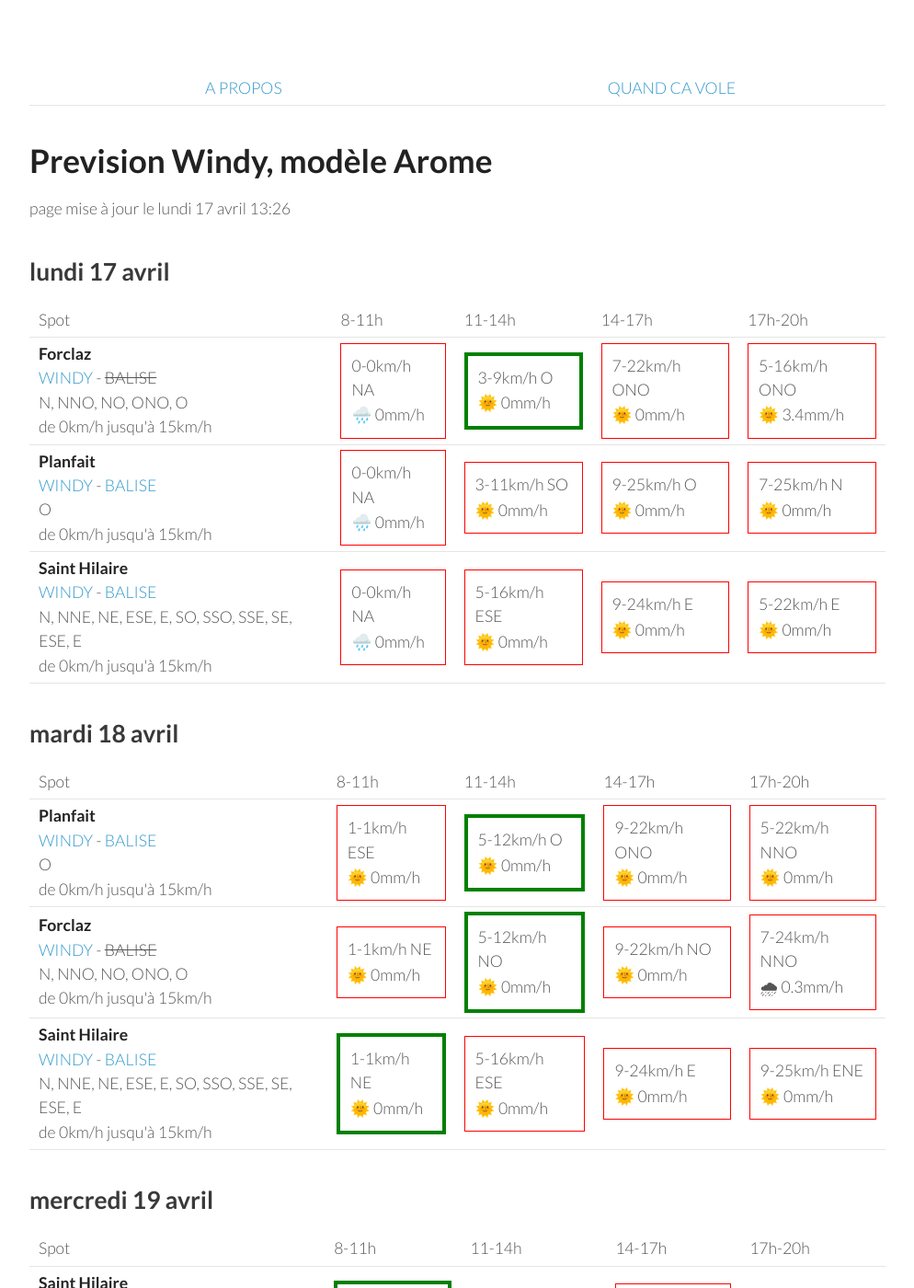
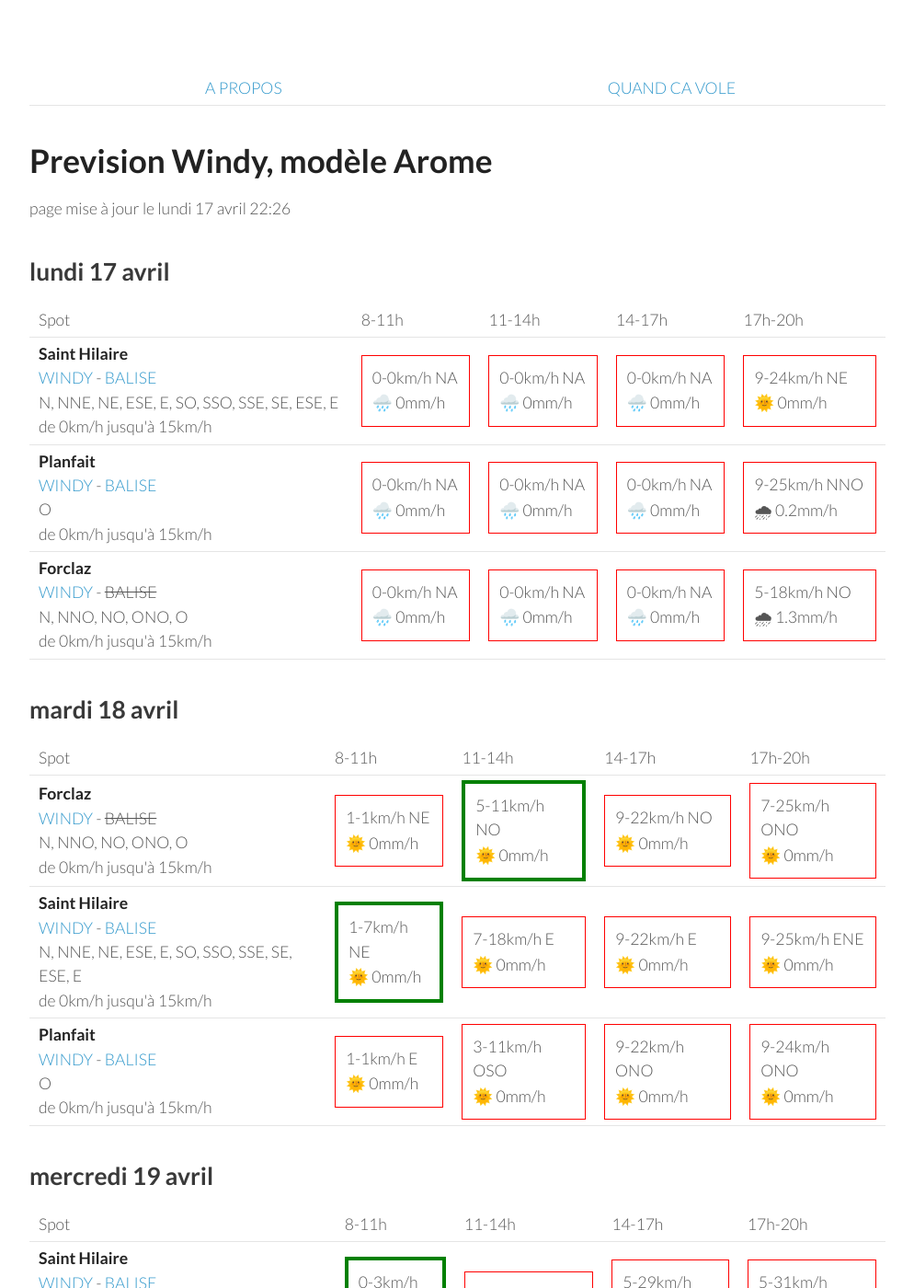
Before and after one commit to parapente-dans-le-nord/parapente-dans-le-nord.github.io, a Jekyll site: the page built from alpes_nord.markdown, in a window 1280 px wide and 1400 px high. Shown: the whole window at 92% size, without its empty margins (26-1020 px from the left). Built offline with Jekyll 4.4.1, drawn with Linux system fonts in a browser that asks for light colours; some of the changed text lies outside the part shown.

Commit message:
update index.markdown

```diff
--- a/alpes_nord.markdown
+++ b/alpes_nord.markdown
@@ -7,7 +7,7 @@ title:  "Tous les spots"
 {: .links}
 
 # Prevision Windy, modèle Arome
-page mise à jour le lundi 17 avril 13:26
+page mise à jour le lundi 17 avril 22:26
 
 ## lundi 17 avril
 
@@ -22,30 +22,30 @@ page mise à jour le lundi 17 avril 13:26
       <td>17h-20h</td>
     </tr>
 <tr>
-        <td><strong>Forclaz</strong><br><a href="https://windy.com/45.814/6.247?45.375,6.246,8,m:eVwaglz">WINDY</a> - <span class="no-balise"> BALISE </span><br> <span class="vent-favorable">N, NNO, NO, ONO, O</span><br><span class="force-vent">de 0km/h jusqu'à 15km/h</span> </td>
+        <td><strong>Saint Hilaire</strong><br><a href="https://windy.com/45.307/5.888?45.087,5.889,9,m:eUFagkX">WINDY</a> - <span class=""><a href="http://www.balisemeteo.com/balise.php?idBalise=61">BALISE</a> </span><br> <span class="vent-favorable">N, NNE, NE, ESE, E, SO, SSO, SSE, SE, ESE, E</span><br><span class="force-vent">de 0km/h jusqu'à 15km/h</span> </td>
 
             <td><div class="not-flyable"><p>0-0km/h NA</p><p>🌧️ 0mm/h</p></div></td>
-            <td><div class="flyable"><p>3-9km/h O</p><p>🌞 0mm/h</p></div></td>
-            <td><div class="not-flyable"><p>7-22km/h ONO</p><p>🌞 0mm/h</p></div></td>
-            <td><div class="not-flyable"><p>5-16km/h ONO</p><p>🌞 3.4mm/h</p></div></td>
+            <td><div class="not-flyable"><p>0-0km/h NA</p><p>🌧️ 0mm/h</p></div></td>
+            <td><div class="not-flyable"><p>0-0km/h NA</p><p>🌧️ 0mm/h</p></div></td>
+            <td><div class="not-flyable"><p>9-24km/h NE</p><p>🌞 0mm/h</p></div></td>
 
     </tr>
 <tr>
         <td><strong>Planfait</strong><br><a href="https://windy.com/45.853/6.223?45.415,6.223,8">WINDY</a> - <span class=""><a href="https://www.openwindmap.org/PP496">BALISE</a> </span><br> <span class="vent-favorable">O</span><br><span class="force-vent">de 0km/h jusqu'à 15km/h</span> </td>
 
             <td><div class="not-flyable"><p>0-0km/h NA</p><p>🌧️ 0mm/h</p></div></td>
-            <td><div class="not-flyable"><p>3-11km/h SO</p><p>🌞 0mm/h</p></div></td>
-            <td><div class="not-flyable"><p>9-25km/h O</p><p>🌞 0mm/h</p></div></td>
-            <td><div class="not-flyable"><p>7-25km/h N</p><p>🌞 0mm/h</p></div></td>
+            <td><div class="not-flyable"><p>0-0km/h NA</p><p>🌧️ 0mm/h</p></div></td>
+            <td><div class="not-flyable"><p>0-0km/h NA</p><p>🌧️ 0mm/h</p></div></td>
+            <td><div class="not-flyable"><p>9-25km/h NNO</p><p>🌧 0.2mm/h</p></div></td>
 
     </tr>
 <tr>
-        <td><strong>Saint Hilaire</strong><br><a href="https://windy.com/45.307/5.888?45.087,5.889,9,m:eUFagkX">WINDY</a> - <span class=""><a href="http://www.balisemeteo.com/balise.php?idBalise=61">BALISE</a> </span><br> <span class="vent-favorable">N, NNE, NE, ESE, E, SO, SSO, SSE, SE, ESE, E</span><br><span class="force-vent">de 0km/h jusqu'à 15km/h</span> </td>
+        <td><strong>Forclaz</strong><br><a href="https://windy.com/45.814/6.247?45.375,6.246,8,m:eVwaglz">WINDY</a> - <span class="no-balise"> BALISE </span><br> <span class="vent-favorable">N, NNO, NO, ONO, O</span><br><span class="force-vent">de 0km/h jusqu'à 15km/h</span> </td>
 
             <td><div class="not-flyable"><p>0-0km/h NA</p><p>🌧️ 0mm/h</p></div></td>
-            <td><div class="not-flyable"><p>5-16km/h ESE</p><p>🌞 0mm/h</p></div></td>
-            <td><div class="not-flyable"><p>9-24km/h E</p><p>🌞 0mm/h</p></div></td>
-            <td><div class="not-flyable"><p>5-22km/h E</p><p>🌞 0mm/h</p></div></td>
+            <td><div class="not-flyable"><p>0-0km/h NA</p><p>🌧️ 0mm/h</p></div></td>
+            <td><div class="not-flyable"><p>0-0km/h NA</p><p>🌧️ 0mm/h</p></div></td>
+            <td><div class="not-flyable"><p>5-18km/h NO</p><p>🌧 1.3mm/h</p></div></td>
 
     </tr>
 
@@ -65,32 +65,32 @@ page mise à jour le lundi 17 avril 13:26
       <td>17h-20h</td>
     </tr>
 <tr>
-        <td><strong>Planfait</strong><br><a href="https://windy.com/45.853/6.223?45.415,6.223,8">WINDY</a> - <span class=""><a href="https://www.openwindmap.org/PP496">BALISE</a> </span><br> <span class="vent-favorable">O</span><br><span class="force-vent">de 0km/h jusqu'à 15km/h</span> </td>
-
-            <td><div class="not-flyable"><p>1-1km/h ESE</p><p>🌞 0mm/h</p></div></td>
-            <td><div class="flyable"><p>5-12km/h O</p><p>🌞 0mm/h</p></div></td>
-            <td><div class="not-flyable"><p>9-22km/h ONO</p><p>🌞 0mm/h</p></div></td>
-            <td><div class="not-flyable"><p>5-22km/h NNO</p><p>🌞 0mm/h</p></div></td>
-
-
-    </tr>
-<tr>
         <td><strong>Forclaz</strong><br><a href="https://windy.com/45.814/6.247?45.375,6.246,8,m:eVwaglz">WINDY</a> - <span class="no-balise"> BALISE </span><br> <span class="vent-favorable">N, NNO, NO, ONO, O</span><br><span class="force-vent">de 0km/h jusqu'à 15km/h</span> </td>
 
             <td><div class="not-flyable"><p>1-1km/h NE</p><p>🌞 0mm/h</p></div></td>
-            <td><div class="flyable"><p>5-12km/h NO</p><p>🌞 0mm/h</p></div></td>
+            <td><div class="flyable"><p>5-11km/h NO</p><p>🌞 0mm/h</p></div></td>
             <td><div class="not-flyable"><p>9-22km/h NO</p><p>🌞 0mm/h</p></div></td>
-            <td><div class="not-flyable"><p>7-24km/h NNO</p><p>🌧 0.3mm/h</p></div></td>
+            <td><div class="not-flyable"><p>7-25km/h ONO</p><p>🌞 0mm/h</p></div></td>
 
 
     </tr>
 <tr>
         <td><strong>Saint Hilaire</strong><br><a href="https://windy.com/45.307/5.888?45.087,5.889,9,m:eUFagkX">WINDY</a> - <span class=""><a href="http://www.balisemeteo.com/balise.php?idBalise=61">BALISE</a> </span><br> <span class="vent-favorable">N, NNE, NE, ESE, E, SO, SSO, SSE, SE, ESE, E</span><br><span class="force-vent">de 0km/h jusqu'à 15km/h</span> </td>
 
-            <td><div class="flyable"><p>1-1km/h NE</p><p>🌞 0mm/h</p></div></td>
-            <td><div class="not-flyable"><p>5-16km/h ESE</p><p>🌞 0mm/h</p></div></td>
-            <td><div class="not-flyable"><p>9-24km/h E</p><p>🌞 0mm/h</p></div></td>
+            <td><div class="flyable"><p>1-7km/h NE</p><p>🌞 0mm/h</p></div></td>
+            <td><div class="not-flyable"><p>7-18km/h E</p><p>🌞 0mm/h</p></div></td>
+            <td><div class="not-flyable"><p>9-22km/h E</p><p>🌞 0mm/h</p></div></td>
             <td><div class="not-flyable"><p>9-25km/h ENE</p><p>🌞 0mm/h</p></div></td>
+
+
+    </tr>
+<tr>
+        <td><strong>Planfait</strong><br><a href="https://windy.com/45.853/6.223?45.415,6.223,8">WINDY</a> - <span class=""><a href="https://www.openwindmap.org/PP496">BALISE</a> </span><br> <span class="vent-favorable">O</span><br><span class="force-vent">de 0km/h jusqu'à 15km/h</span> </td>
+
+            <td><div class="not-flyable"><p>1-1km/h E</p><p>🌞 0mm/h</p></div></td>
+            <td><div class="not-flyable"><p>3-11km/h OSO</p><p>🌞 0mm/h</p></div></td>
+            <td><div class="not-flyable"><p>9-22km/h ONO</p><p>🌞 0mm/h</p></div></td>
+            <td><div class="not-flyable"><p>9-24km/h ONO</p><p>🌞 0mm/h</p></div></td>
 
 
     </tr>
@@ -113,30 +113,30 @@ page mise à jour le lundi 17 avril 13:26
 <tr>
         <td><strong>Saint Hilaire</strong><br><a href="https://windy.com/45.307/5.888?45.087,5.889,9,m:eUFagkX">WINDY</a> - <span class=""><a href="http://www.balisemeteo.com/balise.php?idBalise=61">BALISE</a> </span><br> <span class="vent-favorable">N, NNE, NE, ESE, E, SO, SSO, SSE, SE, ESE, E</span><br><span class="force-vent">de 0km/h jusqu'à 15km/h</span> </td>
 
-            <td><div class="flyable"><p>1-11km/h NE</p><p>🌞 0mm/h</p></div></td>
+            <td><div class="flyable"><p>0-3km/h N</p><p>🌞 0mm/h</p></div></td>
             <td><div class="not-flyable"><p>1-16km/h O</p><p>🌞 0mm/h</p></div></td>
-            <td><div class="not-flyable"><p>5-29km/h NO</p><p>🌞 0mm/h</p></div></td>
-            <td><div class="not-flyable"><p>1-35km/h SO</p><p>🌧 2.6mm/h</p></div></td>
+            <td><div class="not-flyable"><p>5-29km/h NO</p><p>🌧 0.3mm/h</p></div></td>
+            <td><div class="not-flyable"><p>5-31km/h NNO</p><p>🌧 0.2mm/h</p></div></td>
 
 
     </tr>
 <tr>
         <td><strong>Planfait</strong><br><a href="https://windy.com/45.853/6.223?45.415,6.223,8">WINDY</a> - <span class=""><a href="https://www.openwindmap.org/PP496">BALISE</a> </span><br> <span class="vent-favorable">O</span><br><span class="force-vent">de 0km/h jusqu'à 15km/h</span> </td>
 
-            <td><div class="not-flyable"><p>3-14km/h E</p><p>🌞 0mm/h</p></div></td>
+            <td><div class="not-flyable"><p>1-3km/h E</p><p>🌞 0mm/h</p></div></td>
             <td><div class="not-flyable"><p>3-18km/h ONO</p><p>🌞 0mm/h</p></div></td>
-            <td><div class="not-flyable"><p>5-27km/h NO</p><p>🌧 0.2mm/h</p></div></td>
-            <td><div class="not-flyable"><p>9-33km/h NNO</p><p>🌧 0.6mm/h</p></div></td>
+            <td><div class="not-flyable"><p>7-27km/h NO</p><p>🌧 0.2mm/h</p></div></td>
+            <td><div class="not-flyable"><p>7-29km/h NO</p><p>🌞 0mm/h</p></div></td>
 
 
     </tr>
 <tr>
         <td><strong>Forclaz</strong><br><a href="https://windy.com/45.814/6.247?45.375,6.246,8,m:eVwaglz">WINDY</a> - <span class="no-balise"> BALISE </span><br> <span class="vent-favorable">N, NNO, NO, ONO, O</span><br><span class="force-vent">de 0km/h jusqu'à 15km/h</span> </td>
 
-            <td><div class="not-flyable"><p>5-16km/h ESE</p><p>🌞 0mm/h</p></div></td>
-            <td><div class="not-flyable"><p>3-18km/h O</p><p>🌞 0mm/h</p></div></td>
-            <td><div class="not-flyable"><p>5-27km/h NO</p><p>🌧 0.2mm/h</p></div></td>
-            <td><div class="not-flyable"><p>9-33km/h NO</p><p>🌧 0.5mm/h</p></div></td>
+            <td><div class="not-flyable"><p>3-3km/h E</p><p>🌞 0mm/h</p></div></td>
+            <td><div class="not-flyable"><p>1-16km/h ONO</p><p>🌞 0mm/h</p></div></td>
+            <td><div class="not-flyable"><p>7-29km/h NO</p><p>🌧 0.2mm/h</p></div></td>
+            <td><div class="not-flyable"><p>7-29km/h NO</p><p>🌞 0mm/h</p></div></td>
 
 
     </tr>
@@ -159,30 +159,30 @@ page mise à jour le lundi 17 avril 13:26
 <tr>
         <td><strong>Planfait</strong><br><a href="https://windy.com/45.853/6.223?45.415,6.223,8">WINDY</a> - <span class=""><a href="https://www.openwindmap.org/PP496">BALISE</a> </span><br> <span class="vent-favorable">O</span><br><span class="force-vent">de 0km/h jusqu'à 15km/h</span> </td>
 
-            <td><div class="not-flyable"><p>3-12km/h ESE</p><p>🌧 0.2mm/h</p></div></td>
-            <td><div class="not-flyable"><p>1-18km/h O</p><p>🌧 0.6mm/h</p></div></td>
-            <td><div class="not-flyable"><p>5-29km/h OSO</p><p>🌞 0mm/h</p></div></td>
-            <td><div class="not-flyable"><p>5-33km/h NNO</p><p>🌧 1.3mm/h</p></div></td>
+            <td><div class="not-flyable"><p>1-14km/h ESE</p><p>🌞 0mm/h</p></div></td>
+            <td><div class="not-flyable"><p>5-25km/h NO</p><p>🌧 0.5mm/h</p></div></td>
+            <td><div class="not-flyable"><p>5-29km/h NO</p><p>🌧 0.7mm/h</p></div></td>
+            <td><div class="not-flyable"><p>5-31km/h NO</p><p>🌧 0.5mm/h</p></div></td>
+
+
+    </tr>
+<tr>
+        <td><strong>Forclaz</strong><br><a href="https://windy.com/45.814/6.247?45.375,6.246,8,m:eVwaglz">WINDY</a> - <span class="no-balise"> BALISE </span><br> <span class="vent-favorable">N, NNO, NO, ONO, O</span><br><span class="force-vent">de 0km/h jusqu'à 15km/h</span> </td>
+
+            <td><div class="not-flyable"><p>1-12km/h ESE</p><p>🌞 0mm/h</p></div></td>
+            <td><div class="not-flyable"><p>5-24km/h ONO</p><p>🌧 0.6mm/h</p></div></td>
+            <td><div class="not-flyable"><p>5-29km/h NO</p><p>🌧 0.6mm/h</p></div></td>
+            <td><div class="not-flyable"><p>3-31km/h NO</p><p>🌧 0.6mm/h</p></div></td>
 
 
     </tr>
 <tr>
         <td><strong>Saint Hilaire</strong><br><a href="https://windy.com/45.307/5.888?45.087,5.889,9,m:eUFagkX">WINDY</a> - <span class=""><a href="http://www.balisemeteo.com/balise.php?idBalise=61">BALISE</a> </span><br> <span class="vent-favorable">N, NNE, NE, ESE, E, SO, SSO, SSE, SE, ESE, E</span><br><span class="force-vent">de 0km/h jusqu'à 15km/h</span> </td>
 
-            <td><div class="not-flyable"><p>1-16km/h E</p><p>🌧 0.5mm/h</p></div></td>
-            <td><div class="not-flyable"><p>3-20km/h NNO</p><p>🌧 0.4mm/h</p></div></td>
-            <td><div class="not-flyable"><p>3-27km/h NNO</p><p>🌧 0.3mm/h</p></div></td>
-            <td><div class="not-flyable"><p>3-27km/h ENE</p><p>🌧 3.6mm/h</p></div></td>
-
-
-    </tr>
-<tr>
-        <td><strong>Forclaz</strong><br><a href="https://windy.com/45.814/6.247?45.375,6.246,8,m:eVwaglz">WINDY</a> - <span class="no-balise"> BALISE </span><br> <span class="vent-favorable">N, NNO, NO, ONO, O</span><br><span class="force-vent">de 0km/h jusqu'à 15km/h</span> </td>
-
-            <td><div class="not-flyable"><p>3-14km/h ESE</p><p>🌧 0.3mm/h</p></div></td>
-            <td><div class="not-flyable"><p>1-18km/h NO</p><p>🌧 0.9mm/h</p></div></td>
-            <td><div class="not-flyable"><p>5-25km/h O</p><p>🌧 0.2mm/h</p></div></td>
-            <td><div class="not-flyable"><p>5-31km/h NO</p><p>🌧 1.2mm/h</p></div></td>
+            <td><div class="not-flyable"><p>1-16km/h ENE</p><p>🌧 0.6mm/h</p></div></td>
+            <td><div class="not-flyable"><p>5-25km/h NO</p><p>🌧 0.3mm/h</p></div></td>
+            <td><div class="not-flyable"><p>5-35km/h ONO</p><p>🌧 0.4mm/h</p></div></td>
+            <td><div class="not-flyable"><p>1-35km/h O</p><p>🌧 0.9mm/h</p></div></td>
 
 
     </tr>
@@ -203,32 +203,32 @@ page mise à jour le lundi 17 avril 13:26
       <td>17h-20h</td>
     </tr>
 <tr>
+        <td><strong>Forclaz</strong><br><a href="https://windy.com/45.814/6.247?45.375,6.246,8,m:eVwaglz">WINDY</a> - <span class="no-balise"> BALISE </span><br> <span class="vent-favorable">N, NNO, NO, ONO, O</span><br><span class="force-vent">de 0km/h jusqu'à 15km/h</span> </td>
+
+            <td><div class="not-flyable"><p>3-20km/h SE</p><p>🌧 7mm/h</p></div></td>
+            <td><div class="not-flyable"><p>0-25km/h NE</p><p>🌧 7mm/h</p></div></td>
+            <td><div class="not-flyable"><p>3-27km/h SO</p><p>🌞 0mm/h</p></div></td>
+            <td><div class="not-flyable"><p>3-38km/h E</p><p>🌧 1.7mm/h</p></div></td>
+
+
+    </tr>
+<tr>
         <td><strong>Planfait</strong><br><a href="https://windy.com/45.853/6.223?45.415,6.223,8">WINDY</a> - <span class=""><a href="https://www.openwindmap.org/PP496">BALISE</a> </span><br> <span class="vent-favorable">O</span><br><span class="force-vent">de 0km/h jusqu'à 15km/h</span> </td>
 
-            <td><div class="not-flyable"><p>5-24km/h E</p><p>🌧 8mm/h</p></div></td>
-            <td><div class="not-flyable"><p>1-25km/h OSO</p><p>🌧 0.2mm/h</p></div></td>
-            <td><div class="not-flyable"><p>5-33km/h O</p><p>🌧 0.4mm/h</p></div></td>
-            <td><div class="not-flyable"><p>5-40km/h SE</p><p>🌧 3.3mm/h</p></div></td>
+            <td><div class="not-flyable"><p>5-18km/h SE</p><p>🌧 5mm/h</p></div></td>
+            <td><div class="not-flyable"><p>0-24km/h SE</p><p>🌧 6mm/h</p></div></td>
+            <td><div class="not-flyable"><p>3-27km/h SSO</p><p>🌞 0mm/h</p></div></td>
+            <td><div class="not-flyable"><p>5-40km/h ESE</p><p>🌧 1.7mm/h</p></div></td>
 
 
     </tr>
 <tr>
         <td><strong>Saint Hilaire</strong><br><a href="https://windy.com/45.307/5.888?45.087,5.889,9,m:eUFagkX">WINDY</a> - <span class=""><a href="http://www.balisemeteo.com/balise.php?idBalise=61">BALISE</a> </span><br> <span class="vent-favorable">N, NNE, NE, ESE, E, SO, SSO, SSE, SE, ESE, E</span><br><span class="force-vent">de 0km/h jusqu'à 15km/h</span> </td>
 
-            <td><div class="not-flyable"><p>1-38km/h ESE</p><p>🌞 0mm/h</p></div></td>
-            <td><div class="not-flyable"><p>5-42km/h SO</p><p>🌞 0mm/h</p></div></td>
-            <td><div class="not-flyable"><p>11-59km/h SO</p><p>🌧 0.2mm/h</p></div></td>
-            <td><div class="not-flyable"><p>11-61km/h SSO</p><p>🌞 0mm/h</p></div></td>
-
-
-    </tr>
-<tr>
-        <td><strong>Forclaz</strong><br><a href="https://windy.com/45.814/6.247?45.375,6.246,8,m:eVwaglz">WINDY</a> - <span class="no-balise"> BALISE </span><br> <span class="vent-favorable">N, NNO, NO, ONO, O</span><br><span class="force-vent">de 0km/h jusqu'à 15km/h</span> </td>
-
-            <td><div class="not-flyable"><p>3-25km/h ESE</p><p>🌧 4.9mm/h</p></div></td>
-            <td><div class="not-flyable"><p>0-27km/h O</p><p>🌞 0mm/h</p></div></td>
-            <td><div class="not-flyable"><p>5-33km/h O</p><p>🌧 0.2mm/h</p></div></td>
-            <td><div class="not-flyable"><p>3-42km/h ESE</p><p>🌧 2.9mm/h</p></div></td>
+            <td><div class="not-flyable"><p>3-35km/h ENE</p><p>🌧 2.4mm/h</p></div></td>
+            <td><div class="not-flyable"><p>3-40km/h OSO</p><p>🌞 0mm/h</p></div></td>
+            <td><div class="not-flyable"><p>5-53km/h SO</p><p>🌧 2.6mm/h</p></div></td>
+            <td><div class="not-flyable"><p>11-57km/h SSO</p><p>🌧 0.8mm/h</p></div></td>
 
 
     </tr>
@@ -252,29 +252,29 @@ page mise à jour le lundi 17 avril 13:26
         <td><strong>Planfait</strong><br><a href="https://windy.com/45.853/6.223?45.415,6.223,8">WINDY</a> - <span class=""><a href="https://www.openwindmap.org/PP496">BALISE</a> </span><br> <span class="vent-favorable">O</span><br><span class="force-vent">de 0km/h jusqu'à 15km/h</span> </td>
 
             <td><div class="not-flyable"><p>7-31km/h ESE</p><p>🌞 0mm/h</p></div></td>
-            <td><div class="not-flyable"><p>3-31km/h SSO</p><p>🌞 0mm/h</p></div></td>
-            <td><div class="not-flyable"><p>7-35km/h OSO</p><p>🌞 0mm/h</p></div></td>
-            <td><div class="not-flyable"><p>5-42km/h O</p><p>🌧 0.4mm/h</p></div></td>
+            <td><div class="not-flyable"><p>1-29km/h SSO</p><p>🌞 0mm/h</p></div></td>
+            <td><div class="not-flyable"><p>5-27km/h O</p><p>🌞 0mm/h</p></div></td>
+            <td><div class="not-flyable"><p>1-29km/h NNO</p><p>🌞 0mm/h</p></div></td>
+
+
+    </tr>
+<tr>
+        <td><strong>Forclaz</strong><br><a href="https://windy.com/45.814/6.247?45.375,6.246,8,m:eVwaglz">WINDY</a> - <span class="no-balise"> BALISE </span><br> <span class="vent-favorable">N, NNO, NO, ONO, O</span><br><span class="force-vent">de 0km/h jusqu'à 15km/h</span> </td>
+
+            <td><div class="not-flyable"><p>7-33km/h ESE</p><p>🌞 0mm/h</p></div></td>
+            <td><div class="not-flyable"><p>1-31km/h SSE</p><p>🌞 0mm/h</p></div></td>
+            <td><div class="not-flyable"><p>5-27km/h O</p><p>🌞 0mm/h</p></div></td>
+            <td><div class="not-flyable"><p>3-29km/h NNO</p><p>🌞 0mm/h</p></div></td>
 
 
     </tr>
 <tr>
         <td><strong>Saint Hilaire</strong><br><a href="https://windy.com/45.307/5.888?45.087,5.889,9,m:eUFagkX">WINDY</a> - <span class=""><a href="http://www.balisemeteo.com/balise.php?idBalise=61">BALISE</a> </span><br> <span class="vent-favorable">N, NNE, NE, ESE, E, SO, SSO, SSE, SE, ESE, E</span><br><span class="force-vent">de 0km/h jusqu'à 15km/h</span> </td>
 
-            <td><div class="not-flyable"><p>5-50km/h SSE</p><p>🌞 0mm/h</p></div></td>
-            <td><div class="not-flyable"><p>7-57km/h SO</p><p>🌞 0mm/h</p></div></td>
-            <td><div class="not-flyable"><p>12-68km/h SO</p><p>🌞 0mm/h</p></div></td>
-            <td><div class="not-flyable"><p>9-66km/h SO</p><p>🌞 0mm/h</p></div></td>
-
-
-    </tr>
-<tr>
-        <td><strong>Forclaz</strong><br><a href="https://windy.com/45.814/6.247?45.375,6.246,8,m:eVwaglz">WINDY</a> - <span class="no-balise"> BALISE </span><br> <span class="vent-favorable">N, NNO, NO, ONO, O</span><br><span class="force-vent">de 0km/h jusqu'à 15km/h</span> </td>
-
-            <td><div class="not-flyable"><p>7-31km/h ESE</p><p>🌞 0mm/h</p></div></td>
-            <td><div class="not-flyable"><p>1-33km/h S</p><p>🌞 0mm/h</p></div></td>
-            <td><div class="not-flyable"><p>7-37km/h OSO</p><p>🌞 0mm/h</p></div></td>
-            <td><div class="not-flyable"><p>7-46km/h O</p><p>🌧 0.3mm/h</p></div></td>
+            <td><div class="not-flyable"><p>3-50km/h SSE</p><p>🌞 0mm/h</p></div></td>
+            <td><div class="not-flyable"><p>5-50km/h SO</p><p>🌞 0mm/h</p></div></td>
+            <td><div class="not-flyable"><p>12-64km/h SSO</p><p>🌞 0mm/h</p></div></td>
+            <td><div class="not-flyable"><p>11-62km/h SSO</p><p>🌞 0mm/h</p></div></td>
 
 
     </tr>
```
